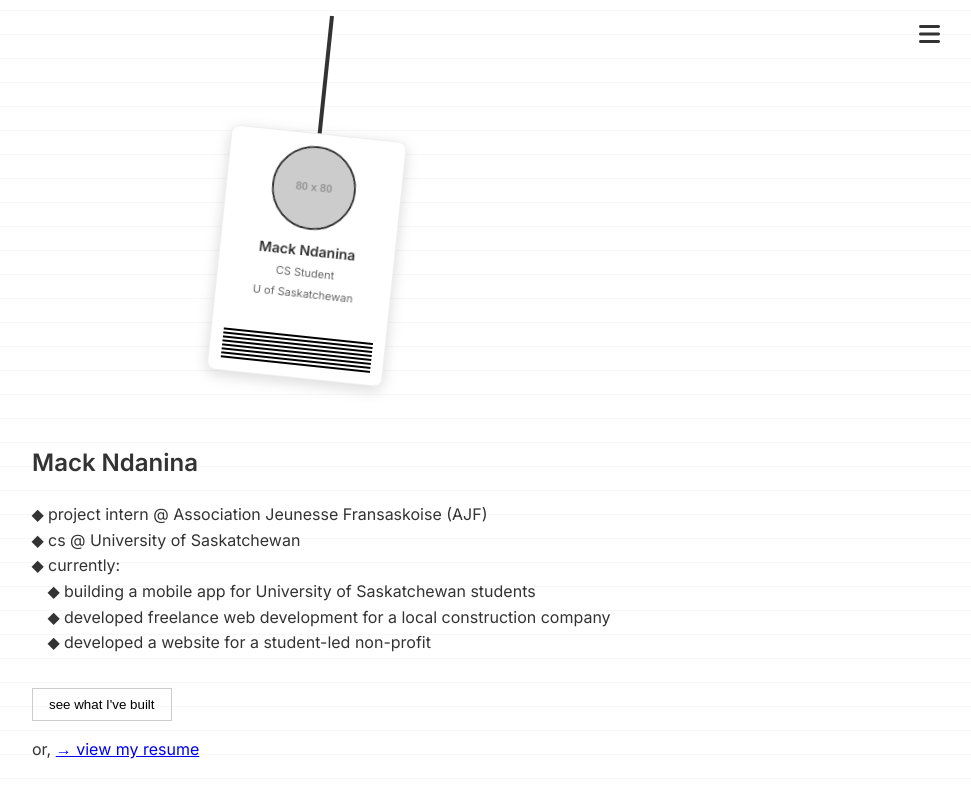
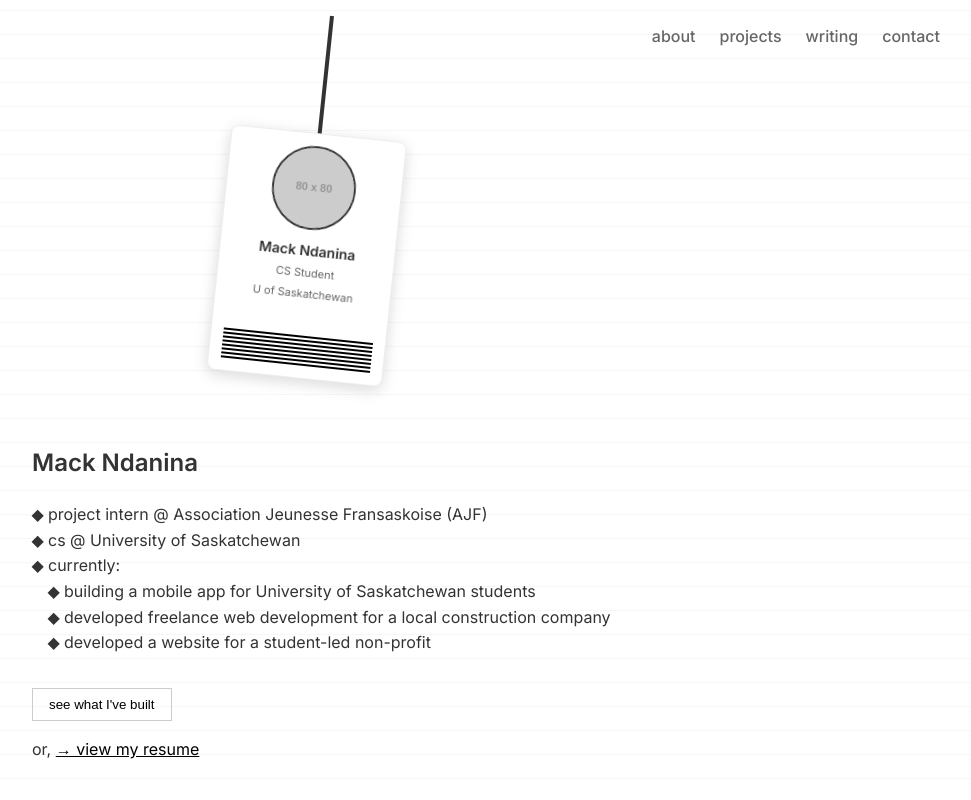
Before and after one commit to Mndanina1725/Updated-portfolio-website, a website built with webpack: page index.html in a window 1280 px wide. Shown: the top 800 px of the page, without its empty margins (308-1279 px from the left). Built offline with nearby package versions, Linux system fonts and the light colour scheme; placeholder pictures from the web are drawn by us.

Commit message:
made more changes on the nav button

```diff
--- a/index.html
+++ b/index.html
@@ -23,21 +23,15 @@
       line-height: 1.6;
     }
 
-    /* Mobile-first nav */
+    /* NAVIGATION */
     nav {
       position: fixed;
       top: 1rem;
       right: 2rem;
       display: flex;
       align-items: center;
-    }
-
-    nav a {
-      margin-left: 1.5rem;
-      text-decoration: none;
-      color: #666;
-      font-weight: 500;
-      display: none;
+      z-index: 100;
+      flex-direction: row;
     }
 
     .hamburger {
@@ -47,19 +41,47 @@
       z-index: 100;
     }
 
-    nav.expanded a {
-      display: block;
-      margin: 0.5rem 0;
-    }
-
-    nav.expanded {
+    .nav-links {
+      display: none;
       flex-direction: column;
       background: white;
+      position: absolute;
+      top: 2.5rem;
+      right: 0;
       padding: 1rem;
       border-radius: 8px;
       box-shadow: 0 4px 10px rgba(0, 0, 0, 0.1);
-      right: 1rem;
-      top: 1rem;
+    }
+
+    .nav-links a {
+      margin: 0.5rem 0;
+      text-decoration: none;
+      color: #666;
+      font-weight: 500;
+    }
+
+    nav.expanded .nav-links {
+      display: flex;
+    }
+
+    @media (min-width: 768px) {
+      .hamburger {
+        display: none;
+      }
+
+      .nav-links {
+        display: flex !important;
+        flex-direction: row;
+        background: none;
+        position: static;
+        padding: 0;
+        box-shadow: none;
+      }
+
+      .nav-links a {
+        margin-left: 1.5rem;
+        margin-right: 0;
+      }
     }
 
     .intro {
@@ -114,7 +136,7 @@
       text-decoration: none;
     }
 
-    /* 🪪 Hanging ID Card - Now part of the regular page flow */
+    /* ID CARD */
     .hanging-card-wrapper {
       margin-top: 0;
       display: flex;
@@ -229,6 +251,7 @@
       100% { transform: rotate(6deg); }
     }
   </style>
+
 </head>
 <body>
 
@@ -253,11 +276,14 @@
   <div class="hamburger" onclick="toggleNav()">
     <i class="fas fa-bars"></i>
   </div>
-  <a href="#about">about</a>
-  <a href="#projects">projects</a>
-  <a href="#writing">writing</a>
-  <a href="#contact">contact</a>
+  <div class="nav-links">
+    <a href="#about">about</a>
+    <a href="#projects">projects</a>
+    <a href="#writing">writing</a>
+    <a href="#contact">contact</a>
+  </div>
 </nav>
+
 
 <main>
   <section class="intro">
@@ -275,7 +301,7 @@
     </ul>
 
     <button onclick="location.href='projects.html'">see what I've built </button>
-    <p>or, <a href="#">→ view my resume</a></p>
+    <p>or, <a href="#" style="color: black;">→ view my resume</a></p>
   </section>
 
   <footer>
```
